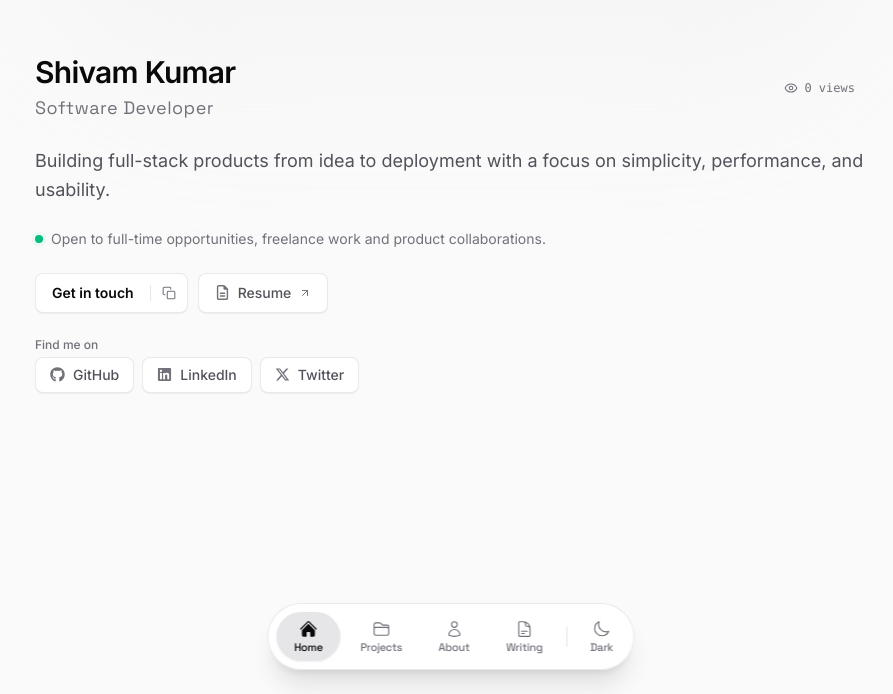
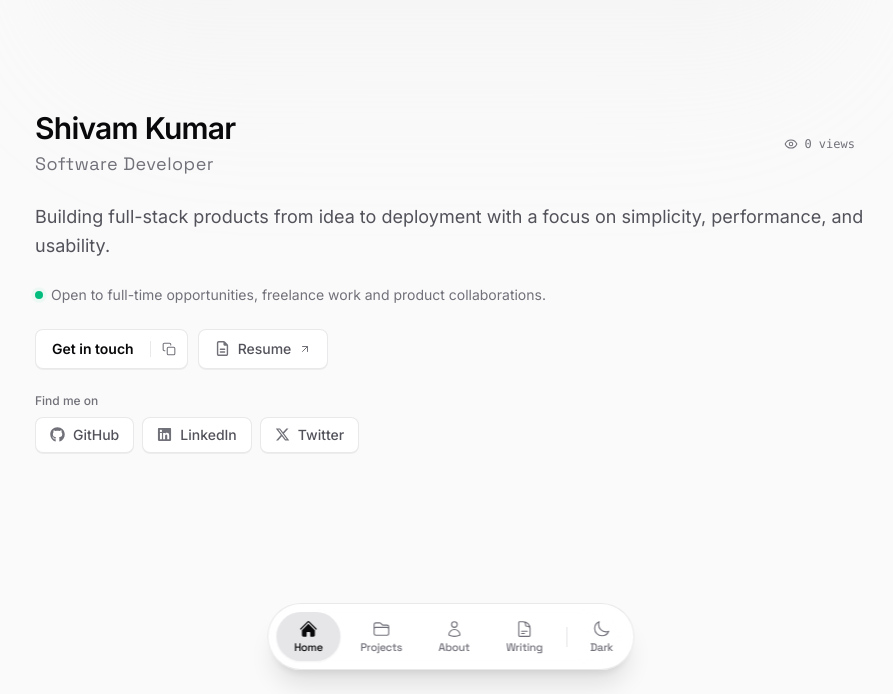
Before and after one commit to shivamkumarlogs/Portfolio, a React (Vite) app: page / in a window 1280 px wide. Shown: the part 106-800 px from the top of the page, without its empty margins (189-1082 px from the left). Built offline with nearby package versions, Linux system fonts and the light colour scheme; no server answers.

Commit message:
style(home): adjust top padding, section spacing, and email copy timeout

```diff
--- a/src/pages/HomePage.jsx
+++ b/src/pages/HomePage.jsx
@@ -11,11 +11,11 @@ export function HomePage() {
   const handleCopyEmail = () => {
     navigator.clipboard.writeText(EMAIL);
     setCopied(true);
-    setTimeout(() => setCopied(false), 2000);
+    setTimeout(() => setCopied(false), 1000);
   };
 
   return (
-    <div className="pt-12 sm:pt-24 space-y-12 sm:space-y-16 animate-fade-in">
+    <div className="pt-28 sm:pt-38 space-y-12 sm:space-y-16 animate-fade-in">
       <section className="space-y-6">
         <div className="flex flex-wrap items-center justify-between gap-4">
           <div className="space-y-1">
@@ -46,7 +46,7 @@ export function HomePage() {
         </div>
 
         {/* 2-Tier Action Structure */}
-        <div className="space-y-6 ">
+        <div className="space-y-6">
           {/* Row 1: Primary (Get in touch) & Secondary (Resume) */}
           <div className="flex flex-wrap items-center gap-2.5">
             <div className="inline-flex items-center h-9 sm:h-10 rounded-lg border border-(--border-soft) bg-(--surface) hover:border-(--border) text-xs sm:text-sm font-medium transition-all shadow-2xs dark:shadow-[inset_0_1px_0_0_rgba(255,255,255,0.08)]">
@@ -99,7 +99,7 @@ export function HomePage() {
           </div>
 
           {/* Row 2: Tier 3 Socials (GitHub, LinkedIn, Twitter) */}
-          <div className="space-y-1">
+          <div className="space-y-2">
             <span className="block text-xs font-medium text-(--text-muted)">
               Find me on
             </span>
```
